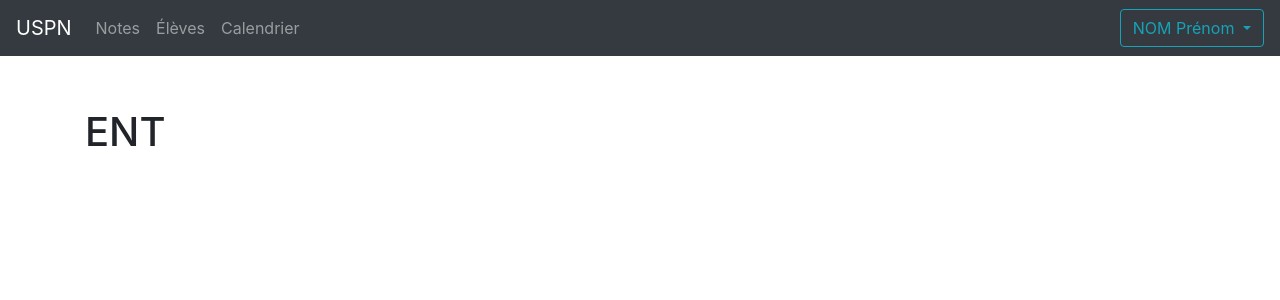
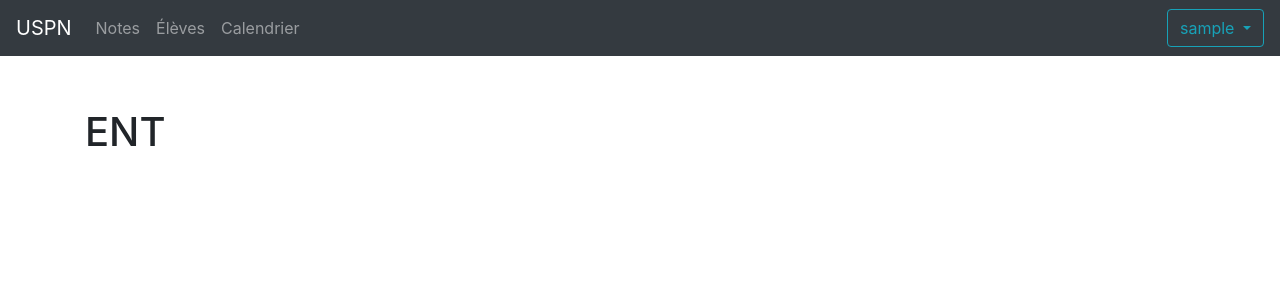
Before and after one commit to Drmerys/Gestion_Etudiants, a PHP site: page /accueil.php in a window 1280 px wide. Shown: the top 300 px of the page. Run offline with PHP 8.4, Linux system fonts and the light colour scheme; the visitor is signed in with stand-in values (Sample User, id 1); data that the repository does not hold is empty.

Commit message:
Update header.php

```diff
--- a/header.php
+++ b/header.php
@@ -21,7 +21,7 @@
 <ul class="nav justify-content-end">
   <li class="nav-item">
     <div class="btn-group" role="group">
-      <button id="btnGroupDrop1" type="button" class="btn btn-outline-info dropdown-toggle" data-toggle="dropdown" aria-haspopup="true" aria-expanded="false">NOM Prénom
+      <button id="btnGroupDrop1" type="button" class="btn btn-outline-info dropdown-toggle" data-toggle="dropdown" aria-haspopup="true" aria-expanded="false"><?php echo $_SESSION['pseudo']; ?>
       </button>
       <div class="dropdown-menu dropdown-menu-right" aria-labelledby="btnGroupDrop1">
         <a class="dropdown-item" href="#">Profil</a>
```
